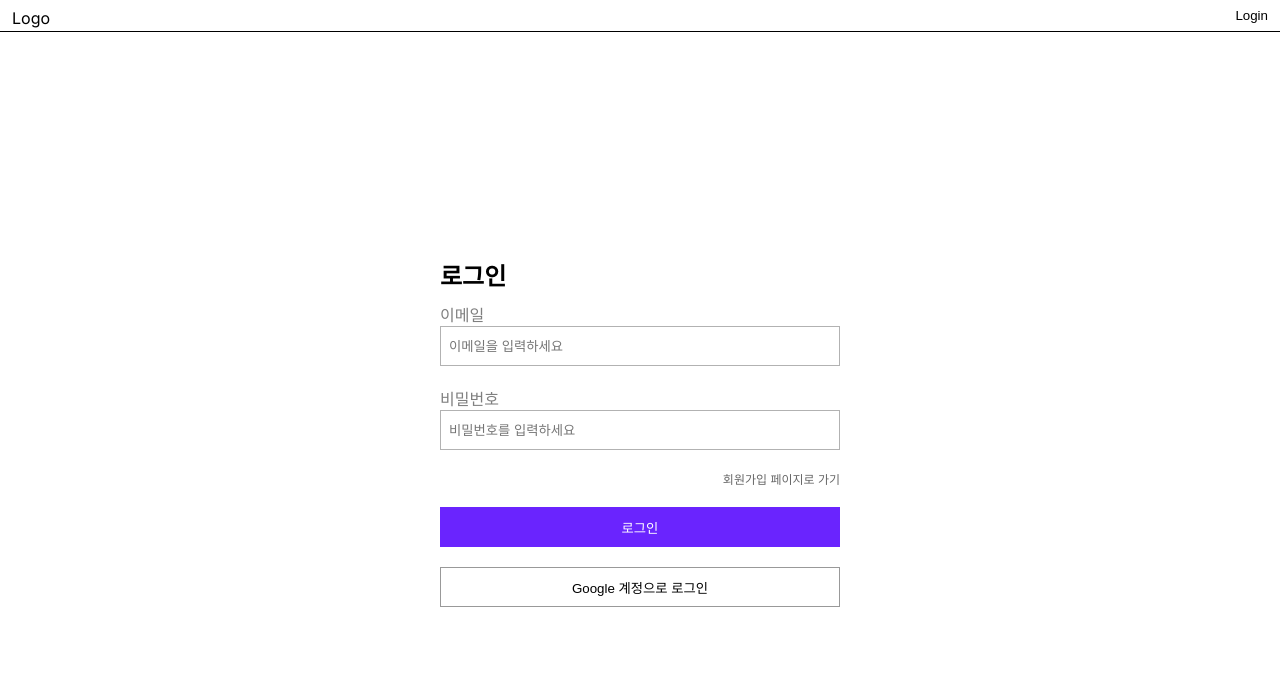
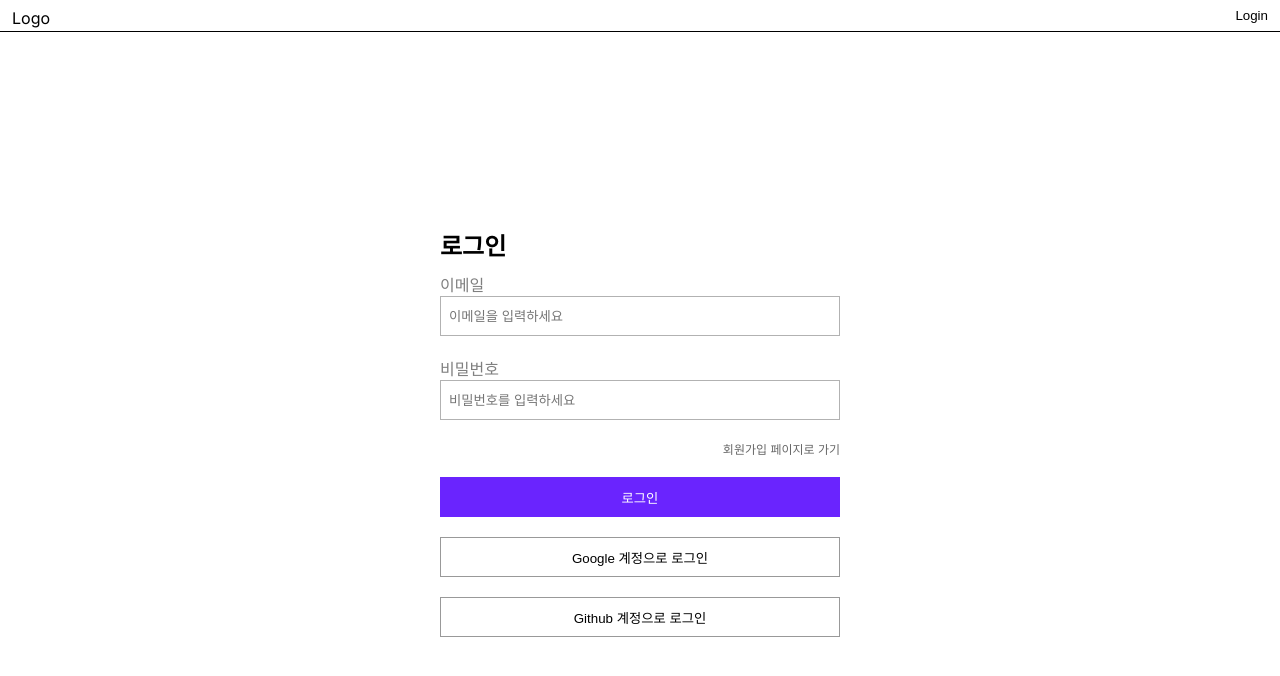
Before and after one commit to wkqkel/practice, a Next.js app: page /login in a window 1280 px wide. Shown: the top 676 px of the page. Built offline with nearby package versions, Linux system fonts and the light colour scheme; no server answers.

Commit message:
FEAT: github연동

```diff
--- a/src/app/(auth)/login/Login.module.scss
+++ b/src/app/(auth)/login/Login.module.scss
@@ -18,7 +18,8 @@
     color: white;
   }
 
-  button:nth-of-type(2) {
+  button:nth-of-type(2),
+  button:nth-of-type(3) {
     height: 40px;
     border: 1px solid rgba(0, 0, 0, 0.4);
   }
--- a/src/app/(auth)/login/LoginForm.tsx
+++ b/src/app/(auth)/login/LoginForm.tsx
@@ -6,6 +6,7 @@ import {
   signInWithEmailAndPassword,
   signInWithPopup,
   GoogleAuthProvider,
+  GithubAuthProvider,
 } from "firebase/auth";
 import { toast } from "react-toastify";
 import { useRouter } from "next/navigation";
@@ -37,14 +38,24 @@ const LoginForm = () => {
         redirectChatPage();
       })
       .catch((error) => {
-        const errorMessage = error.message;
-
-        toast.error(errorMessage);
+        toast.error(error.message);
       });
   };
 
   const onClickGoogleLogin = () => {
     const provider = new GoogleAuthProvider();
+    signInWithPopup(auth, provider)
+      .then((result) => {
+        toast.success("로그인에 성공했습니다.");
+        redirectChatPage();
+      })
+      .catch((error) => {
+        toast.error(error.message);
+      });
+  };
+
+  const onClickGithubLogin = () => {
+    const provider = new GithubAuthProvider();
     signInWithPopup(auth, provider)
       .then((result) => {
         toast.success("로그인에 성공했습니다.");
@@ -88,6 +99,9 @@ const LoginForm = () => {
         <button type="button" onClick={onClickGoogleLogin}>
           Google 계정으로 로그인
         </button>
+        <button type="button" onClick={onClickGithubLogin}>
+          Github 계정으로 로그인
+        </button>
       </form>
     </div>
   );
```
